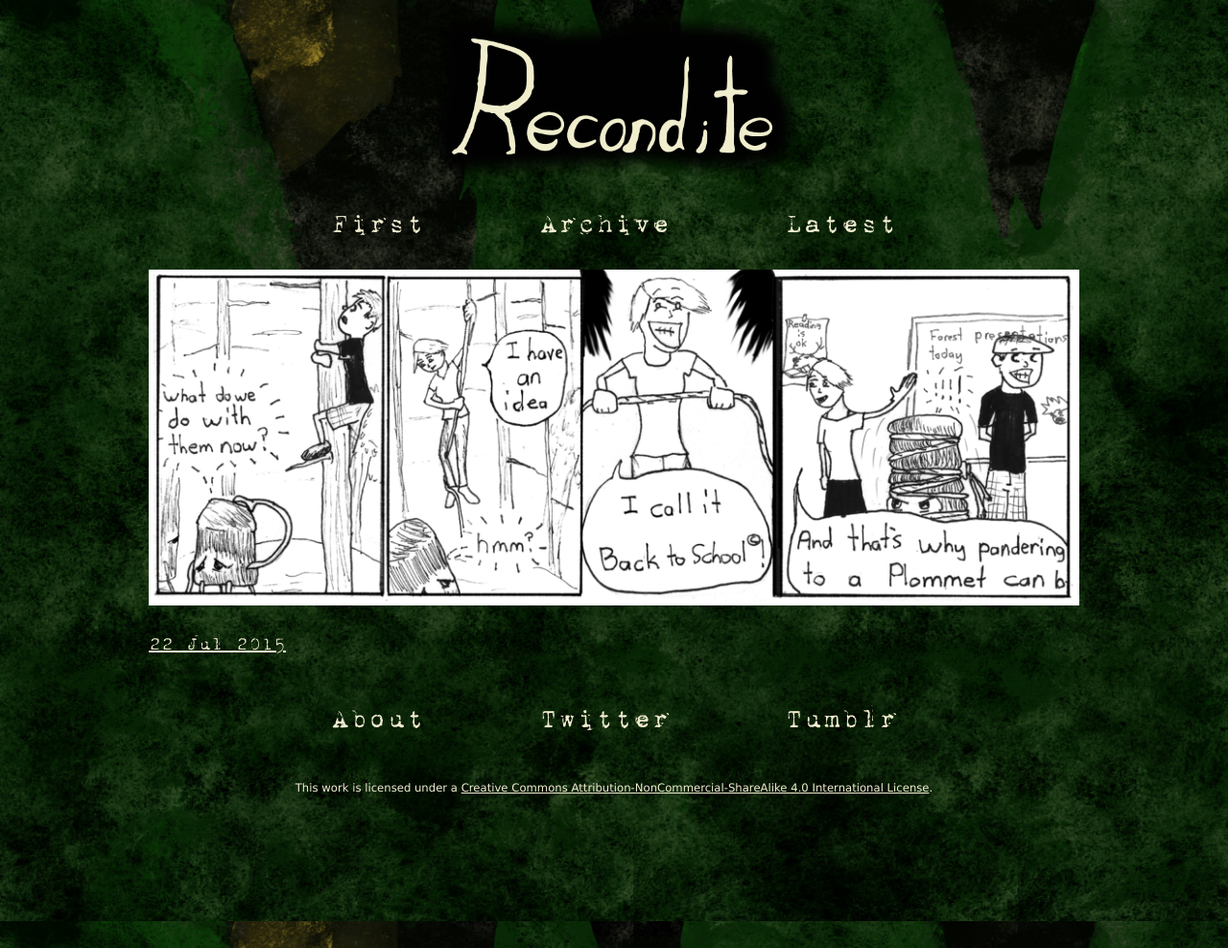
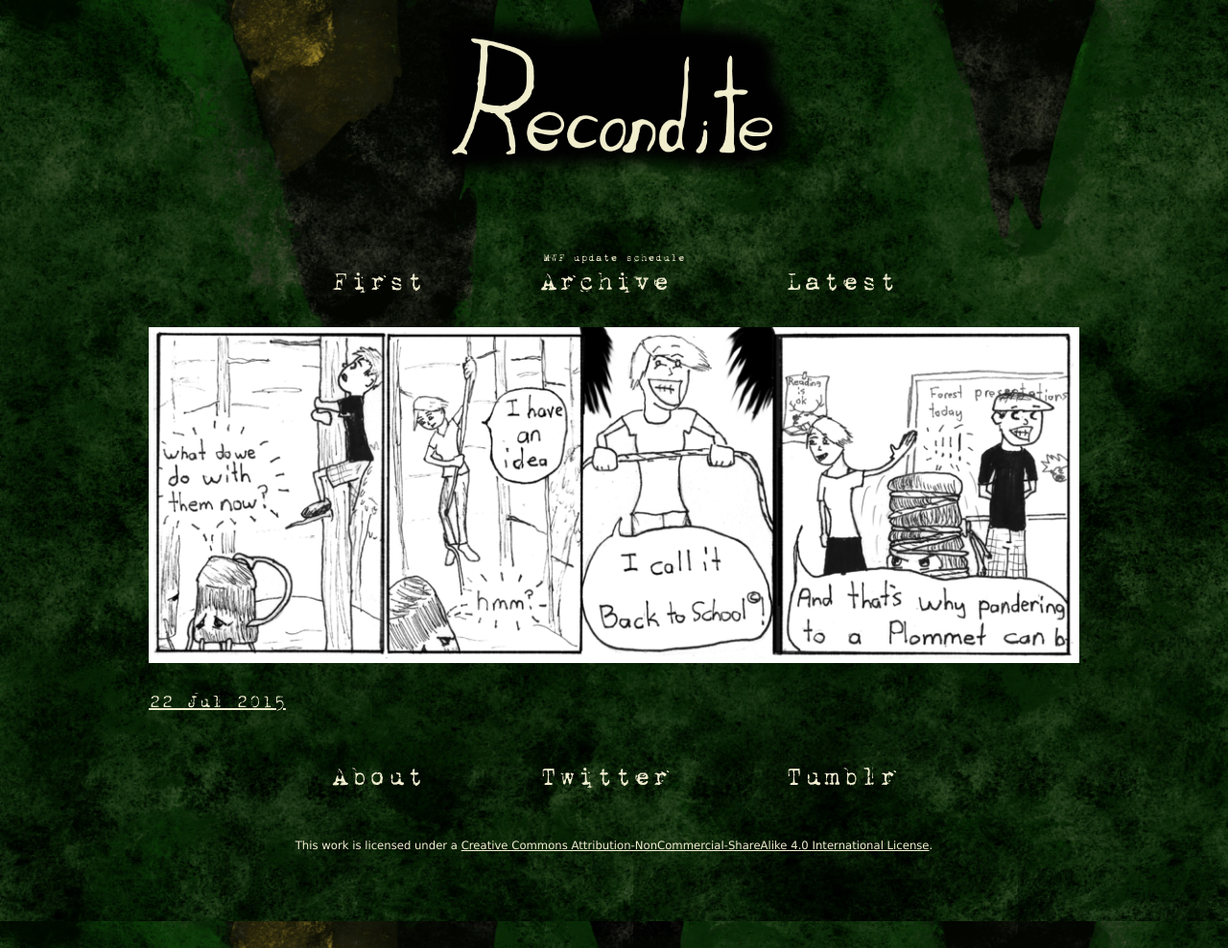
Before and after one commit to khailballard/khailballard.github.io, a Jekyll site: the page built from index.html, in a window 1280 px wide. Shown: the whole page at 96% size. Built offline with Jekyll 4.4.1, drawn with Linux system fonts in a browser that asks for light colours; the list of posts is cut into pages by our own code.

Commit message:
Adding a schedule

```diff
--- a/_layouts/default.html
+++ b/_layouts/default.html
@@ -7,6 +7,8 @@
         <div class="logo">
             <center>
                 <a href="http://www.reconditewoods.com/"><img src="/images/logo.png" /></a>
+                <br>
+                <span class="update_schedule">MWF update schedule</span>
             </center>
         </div>
         {% for post in site.posts limit:1 %}
--- a/styles/main.css
+++ b/styles/main.css
@@ -50,6 +50,10 @@ img {
     width: auto;
 }
 
+.update_schedule {
+    font-size: 12px;
+}
+
 .container {
     min-width: 900px;
     max-width: 1300px;
```
